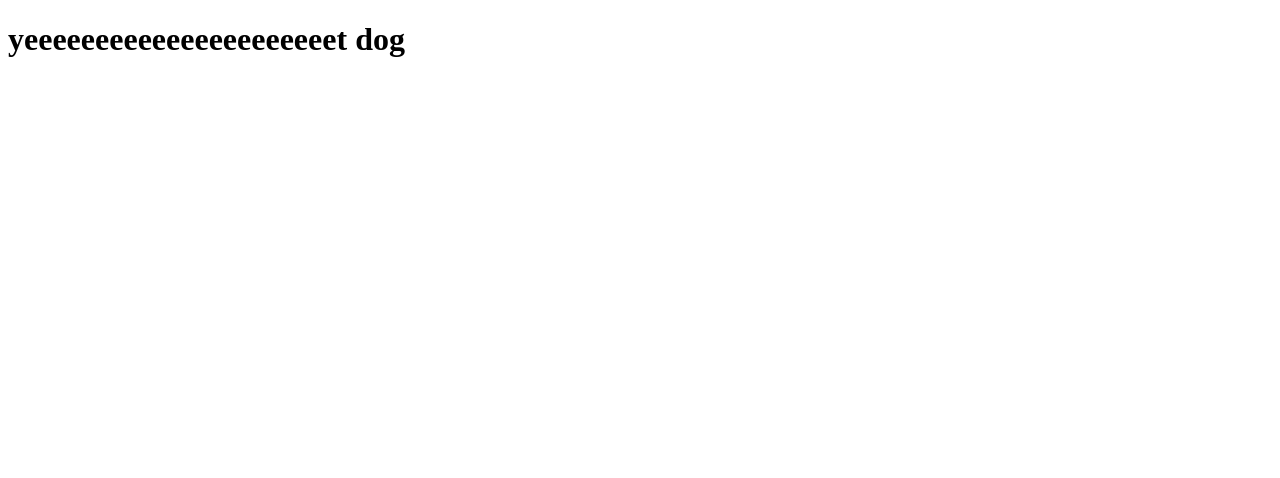
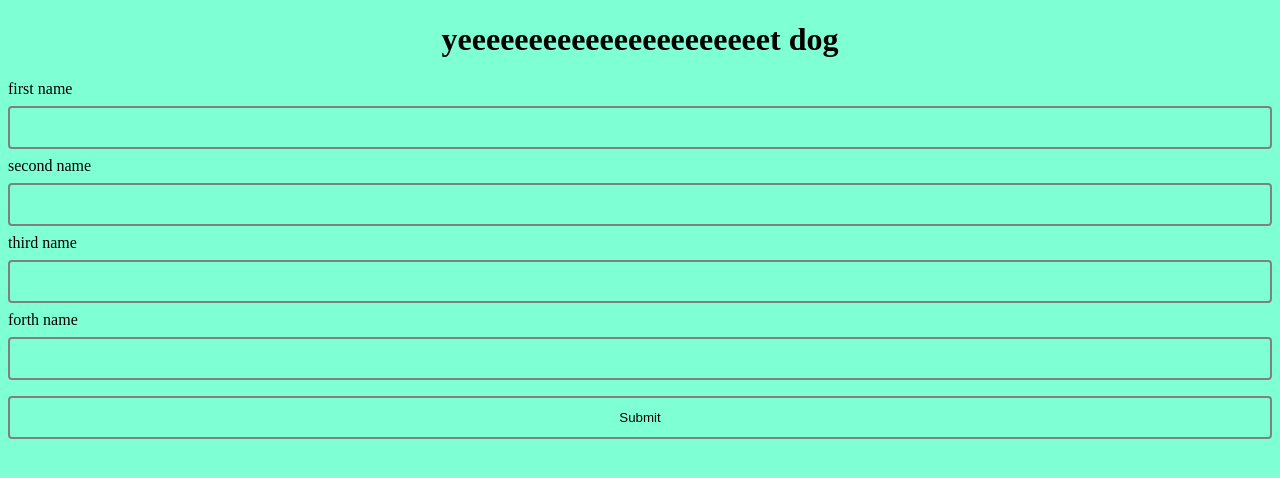
Before and after one commit to Alkamodotcom/moveOrder, a plain HTML site: page index.html in a window 1280 px wide. Drawn offline with Linux system fonts and the light colour scheme.

Commit message:
added garbage code

```diff
--- a/index.html
+++ b/index.html
@@ -1,11 +1,30 @@
 <!DOCTYPE html>
 <html>
 <head>
-    <meta charset="UTF-8">
-    <link herf="styles.css" rel="stylesheet">
+  <meta charset="UTF-8">
+  <link herf="styles.css" rel="stylesheet">
 
   <title>Trandomiz</title>
 
+<style>
+body {
+  background-color: aquamarine;
+}
+.rank2piromancer {
+  text-align: center;
+}
+input {
+  width: 100%;
+  padding: 12px 20px;
+  background-color: aquamarine;
+  margin: 8px 0;
+  box-sizing: border-box;
+  border: 2px solid gray;
+  border-radius: 4px;
+}
+</style>
+
+<script type= "text/javascript" src="js/scripts.js"></script>
 </head>
 
 <body>
@@ -13,6 +32,14 @@
     <h1>yeeeeeeeeeeeeeeeeeeeeeet dog</h1>
     </div>
 
-  <script src="js/scripts.js"></script>
+<form>
+first name<input type= "text" id="Inputbox">
+second name<input type= "text" id="Inputbox2">
+third name<input type= "text" id="Inputbox3">
+forth name<input type= "text" id="Inputbox4">
+<input type= "submit" value="Submit" onclick="listAdd()">
+</form>
+
+
 </body>
 </html>
--- a/js/scripts.js
+++ b/js/scripts.js
@@ -0,0 +1,27 @@
+var bob = [];
+
+function listAdd() {
+    var boxvalue = document.getElementById("Inputbox").value;
+    var boxvalue2 = document.getElementById("Inputbox2").value;
+    var boxvalue3 = document.getElementById("Inputbox3").value;
+    var boxvalue4 = document.getElementById("Inputbox4").value;
+    bob.push(boxvalue);
+    bob.push(boxvalue2);
+    bob.push(boxvalue3);
+    bob.push(boxvalue4);
+    shuffleArray(bob);
+    console.log(bob);
+
+    alert("the order is" + bob);
+
+    return false;
+}
+
+function shuffleArray(array) {
+    for (var i = array.length - 1; i > 0; i--) {
+        var j = Math.floor(Math.random() * (i + 1));
+        var temp = array[i];
+        array[i] = array[j];
+        array[j] = temp;
+    }
+}
--- a/styles.css
+++ /dev/null
@@ -1,6 +0,0 @@
-body {
-    background-color: aquamarine;
-}
-h1 {
-    text-align: center;
-}
```
